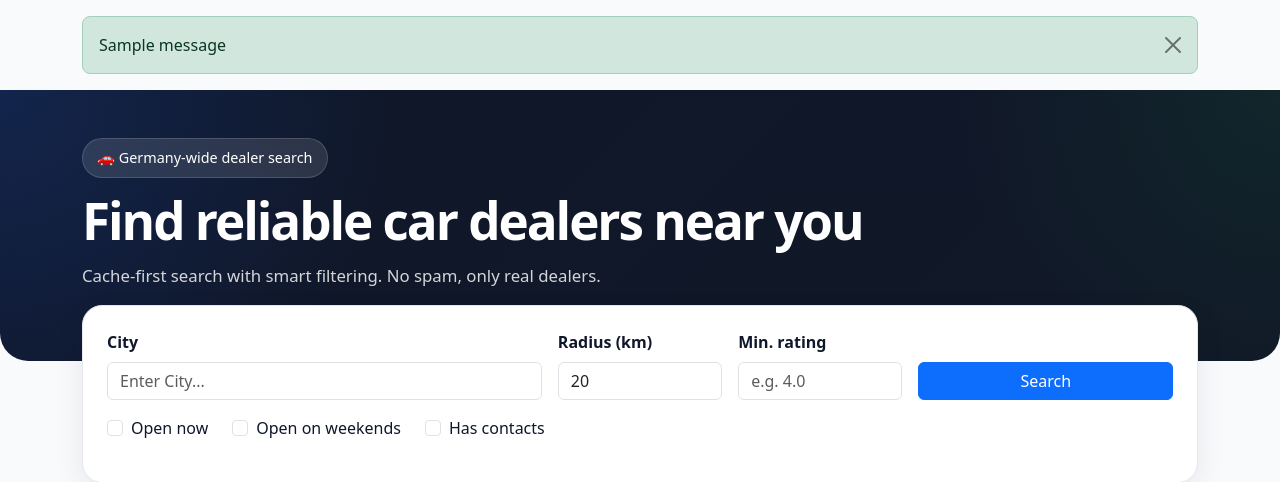
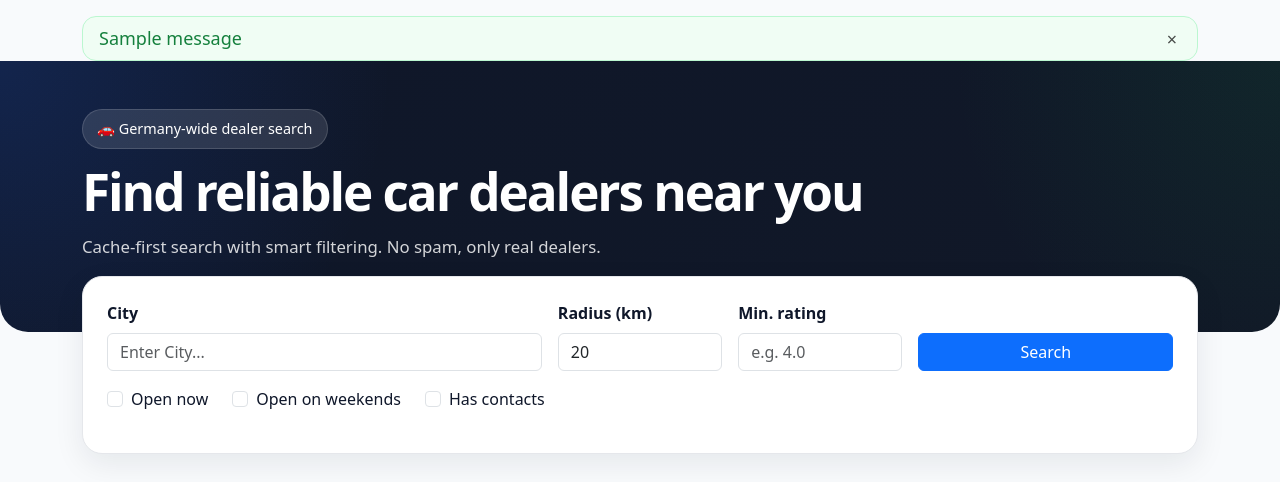
Before and after one commit to p95max/dealerfinder, a Django app: page / in a window 1280 px wide. Shown: the part 73-555 px from the top of the page. Run offline with Django 5.2, Linux system fonts and the light colour scheme; tables that the repository leaves empty hold one stand-in row (values such as "Sample post"); one stand-in notice (Sample message) is shown.

Commit message:
django messages update

```diff
--- a/static/css/base.css
+++ b/static/css/base.css
@@ -288,6 +288,11 @@ footer {
     box-shadow: 0 4px 16px rgba(0, 0, 0, 0.4);
 }
 
+.msg-success { background: #f0fdf4; border: 1px solid #bbf7d0; color: #15803d; }
+.msg-warning { background: #fff7ed; border: 1px solid #fed7aa; color: #c2410c; }
+.msg-danger  { background: #fef2f2; border: 1px solid #fecaca; color: #b91c1c; }
+.msg-info    { background: #eff6ff; border: 1px solid #bfdbfe; color: #1d4ed8; }
+
 #scroll-top.visible {
     opacity: 1;
     transform: translateY(0);
--- a/templates/base.html
+++ b/templates/base.html
@@ -44,15 +44,21 @@
 <main>
 
         {% if messages %}
-        <div class="container mt-3">
-            {% for message in messages %}
-                <div class="alert alert-{{ message.tags }} alert-dismissible fade show rounded-3" role="alert">
-                    {{ message }}
-                    <button type="button" class="btn-close" data-bs-dismiss="alert"></button>
-                </div>
-            {% endfor %}
-        </div>
-    {% endif %}
+    <div class="container mt-3 d-flex flex-column gap-2">
+        {% for message in messages %}
+            <div class="d-flex align-items-center justify-content-between gap-3 px-3 py-2
+                {% if message.tags == 'success' %}msg-success
+                {% elif message.tags == 'warning' %}msg-warning
+                {% elif message.tags == 'danger' %}msg-danger
+                {% else %}msg-info{% endif %}"
+                style="border-radius: 14px; font-size: 18px; font-weight: 500;">
+                <span>{{ message }}</span>
+                <button onclick="this.parentElement.remove()"
+                    style="background: none; border: none; cursor: pointer; font-size: 18px; line-height: 1; padding: 0 4px; opacity: .7;">×</button>
+            </div>
+        {% endfor %}
+    </div>
+{% endif %}
 
     {% block content %}{% endblock %}
 </main>
```
